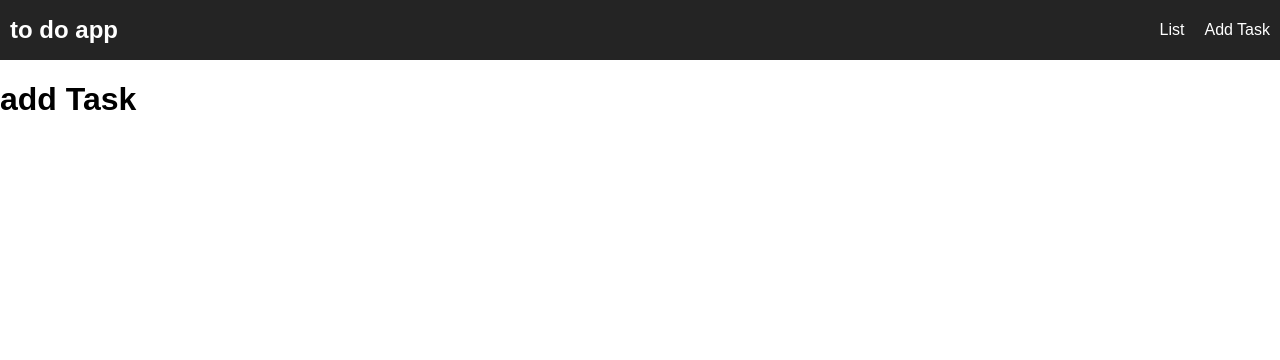
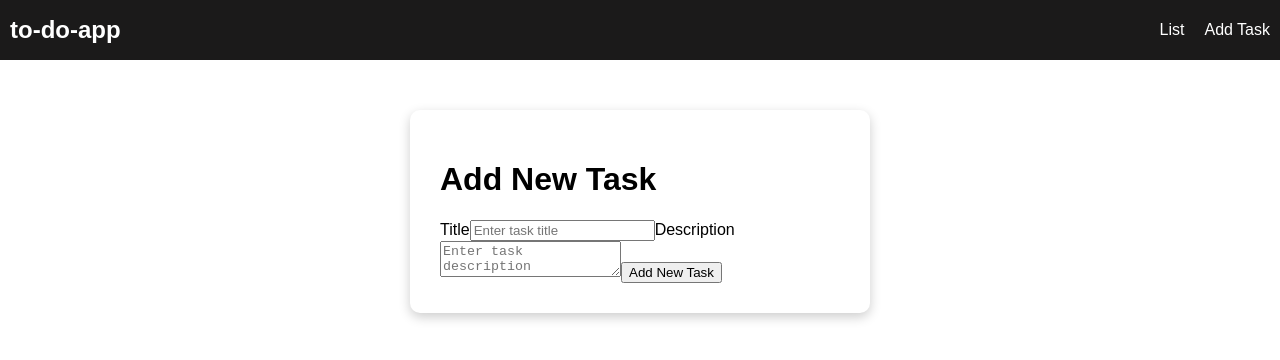
Before and after one commit to devihsan392/todo-reactj-s, a React (Vite) app: page /add in a window 1280 px wide. Shown: the top 360 px of the page. Built offline with nearby package versions, Linux system fonts and the light colour scheme.

Commit message:
add form

```diff
--- a/src/App.jsx
+++ b/src/App.jsx
@@ -2,6 +2,7 @@
 import './style/App.css'
 import Navbar from './components/Navbar'
 import { Route, Routes } from 'react-router-dom'
+import Addtask from './components/Addtask'
 
 function App() {
   const [count, setCount] = useState(0)
@@ -11,7 +12,7 @@
     <Navbar/>
     <Routes>
       <Route path='/' element={<h1>Task list</h1>}/>
-      <Route path='/add' element={<h1>add Task</h1>}/>
+      <Route path='/add' element={<Addtask/>}/>
     </Routes>
 
     </>
--- /dev/null
+++ b/src/components/Addtask.jsx
@@ -0,0 +1,18 @@
+import React from 'react'
+import '../style/addtask.css'
+function Addtask() {
+  return (
+    <div className='container'>
+      <h1>Add New Task</h1>
+      <form >
+        <label htmlFor="">Title</label>
+        <input type="text" name='title' placeholder='Enter task title' />
+        <label htmlFor="">Description</label>
+        <textarea name="description" placeholder='Enter task description' id=""></textarea>
+        <button className='submit'>Add New Task</button>
+      </form>
+    </div>
+  )
+}
+
+export default Addtask
--- a/src/components/Navbar.jsx
+++ b/src/components/Navbar.jsx
@@ -7,7 +7,7 @@
   return (
     <div>
       <nav className='navbar'>
-        <div className='logo'>to do app</div>
+        <div className='logo'>to-do-app</div>
         <ul className='nav-links'>
             <li><Link to="/">List </Link></li>
             <li><Link to="/add">Add Task</Link></li>
--- /dev/null
+++ b/src/style/addtask.css
@@ -0,0 +1,8 @@
+.container{
+    max-width: 400px;
+    margin: 50px auto;
+    padding: 30px;
+    border-radius: 10px;
+    background-color: #fff;
+    box-shadow: 0 4px 12px rgba(0, 0, 0, 0.2);
+}
--- a/src/style/navbar.css
+++ b/src/style/navbar.css
@@ -1,7 +1,7 @@
 .navbar{
     display: flex;
     justify-content: space-between;
-    background-color: #242424;
+    background-color: #1b1a1a;
     padding: 5px 10px;
     align-items: center;
     color: #fff;
```
